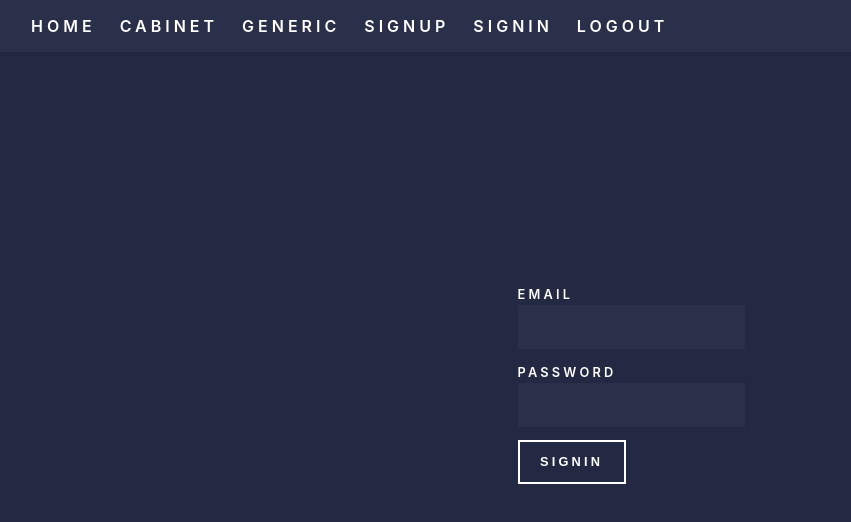
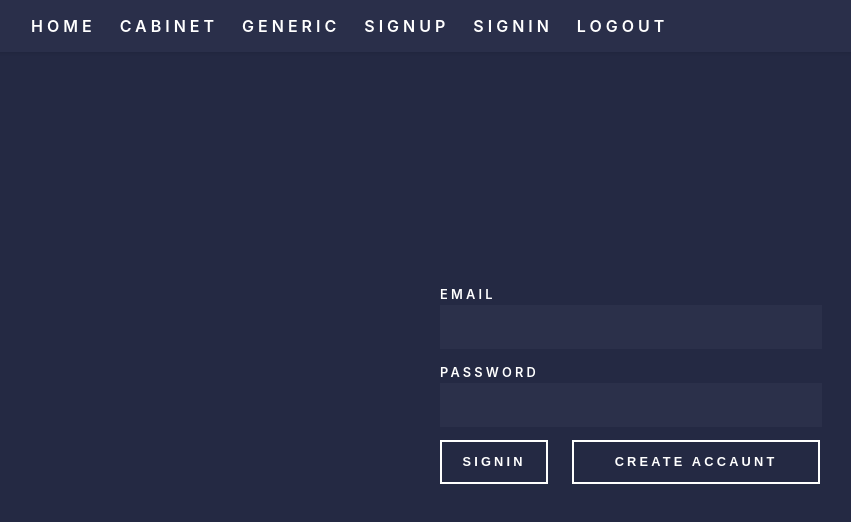
Before and after one commit to amosovaa/MCT, a React app in the folder front/: page /signin in a window 1280 px wide. Shown: the whole page, without its empty margins (9-860 px from the left). Built offline with nearby package versions, Linux system fonts and the light colour scheme.

Commit message:
premerge

```diff
--- a/front/src/components/App/App.js
+++ b/front/src/components/App/App.js
@@ -17,7 +17,7 @@ import Schedule from '../Schedule/Schedule';
 import AdminCabinet from '../AdminCabinet/AdminCabinet';
 
 function App() {
-  const store = useSelector((store) => store.state);
+  const store = useSelector((store) => store.auth);
   console.log(store);
   return (
     <>
--- a/front/src/components/Banner/Banner.js
+++ b/front/src/components/Banner/Banner.js
@@ -1,24 +1,25 @@
 import React from 'react';
+import { Link } from 'react-router-dom';
 
 function Banner(props) {
   return (
     <div>
-      <section id='banner' className='major'>
-        <div className='inner'>
-          <header className='major'>
+      <section id="banner" className="major">
+        <div className="inner">
+          <header className="major">
             <h1>Hi, welcome to «My Concert Tour»</h1>
           </header>
-          <div className='content'>
+          <div className="content">
             <p>
               Create your own tour for an orchestra
               <br />
               or touristic group.
             </p>
-            <ul className='actions'>
+            <ul className="actions">
               <li>
-                <a href='#one' className='button next scrolly'>
+                <Link to="/signin" className="button next scrolly">
                   Get Started
-                </a>
+                </Link>
               </li>
             </ul>
           </div>
--- a/front/src/components/Signin/index.js
+++ b/front/src/components/Signin/index.js
@@ -1,7 +1,8 @@
 import React from 'react';
 import { useDispatch } from 'react-redux';
 import { signinAC } from '../../redux/actionCreators';
-import styles from './signin.module.scss'
+import { Link } from 'react-router-dom';
+import styles from './signin.module.scss';
 
 function Signin(props) {
   const dispatch = useDispatch();
@@ -28,7 +29,7 @@ function Signin(props) {
   };
   return (
     <div className={styles.wrapper}>
-      <form onSubmit={handlerSignin}>
+      <form className={styles.wrapper__form} onSubmit={handlerSignin}>
         <label htmlFor="email">
           Email
           <input type="email" name="email" />
@@ -38,6 +39,11 @@ function Signin(props) {
           <input type="password" name="password" />
         </label>
         <button>Signin</button>
+        <button className={styles.wrapper__else}>
+          <Link className={styles.wrapper__link} to="/signup">
+            Create Accaunt
+          </Link>
+        </button>
       </form>
     </div>
   );
--- a/front/src/components/Signin/signin.module.scss
+++ b/front/src/components/Signin/signin.module.scss
@@ -4,4 +4,18 @@
     align-items: center;
     justify-content: center;
     height: 100vh;
+    &__form{
+        max-width: 382px;
+        width: 100%;
+        font-size: 16px;
+    }
+    &__else{
+        margin-left: 24px;
+        max-width: 248px;
+        width: 100%;
+    }
+    &__link{
+        border: 0;
+        font-weight: bold;
+    }
   }
--- a/front/src/components/Signup/index.js
+++ b/front/src/components/Signup/index.js
@@ -1,11 +1,10 @@
 import React from 'react';
-import { useDispatch, useSelector } from 'react-redux';
+import { useDispatch } from 'react-redux';
 import { signupAC } from '../../redux/actionCreators';
 import styles from './signup.module.scss';
 
 function Signup(props) {
   const dispatch = useDispatch();
-  const store = useSelector(store => store)
   const handlerSignup = (e) => {
     e.preventDefault();
     const {
@@ -32,10 +31,9 @@ function Signup(props) {
     e.target.email.value = ``;
     e.target.password.value = ``;
   };
-  console.log(store);
   return (
     <div className={styles.wrapper}>
-      <form onSubmit={handlerSignup}>
+      <form className={styles.wrapper__form} onSubmit={handlerSignup}>
         <label htmlFor="username">
           Username
           <input type="text" name="username" />
--- a/front/src/components/Signup/signup.module.scss
+++ b/front/src/components/Signup/signup.module.scss
@@ -4,4 +4,8 @@
   align-items: center;
   justify-content: center;
   height: 100vh;
+
+  &__form {
+    font-size: 16px;
+  }
 }
--- a/front/src/redux/reducers/reducerUser.js
+++ b/front/src/redux/reducers/reducerUser.js
@@ -1,16 +1,15 @@
-import { SIGNUP_SUCCESS, SIGNIN_SUCCESS,LOGOUT_SUCCESS } from '../actionTypes';
+import { SIGNUP_SUCCESS, SIGNIN_SUCCESS, LOGOUT_SUCCESS } from '../actionTypes';
 
 const state = JSON.parse(window.localStorage.getItem('state'));
 let preState = {};
 
 if (state) {
   preState = {
-    auth: state.user
+    auth: state.auth,
   };
+} else {
+  preState = { auth: {} };
 }
-// } else {
-//   preState = {};
-// }
 
 const reducer = (state = preState, action) => {
   switch (action.type) {
@@ -18,9 +17,9 @@ const reducer = (state = preState, action) => {
       return { ...state, auth: action.payload };
     case SIGNIN_SUCCESS:
       return { ...state, auth: action.payload };
-      case LOGOUT_SUCCESS:
-        window.localStorage.removeItem('state')
-        window.localStorage.removeItem('token')
+    case LOGOUT_SUCCESS:
+      window.localStorage.removeItem('state');
+      window.localStorage.removeItem('token');
       return { ...state, auth: {} };
     default:
       return state;
```
